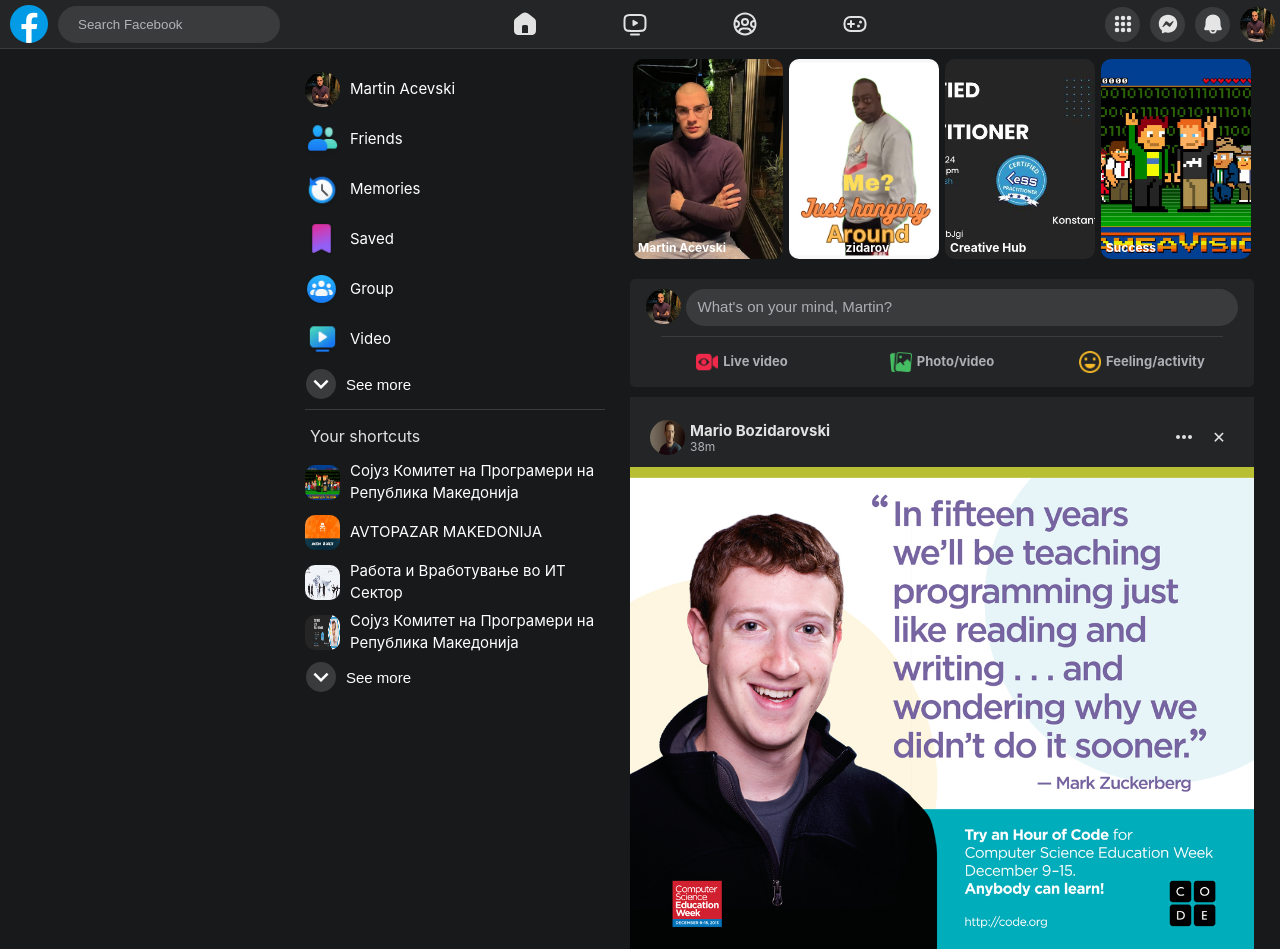
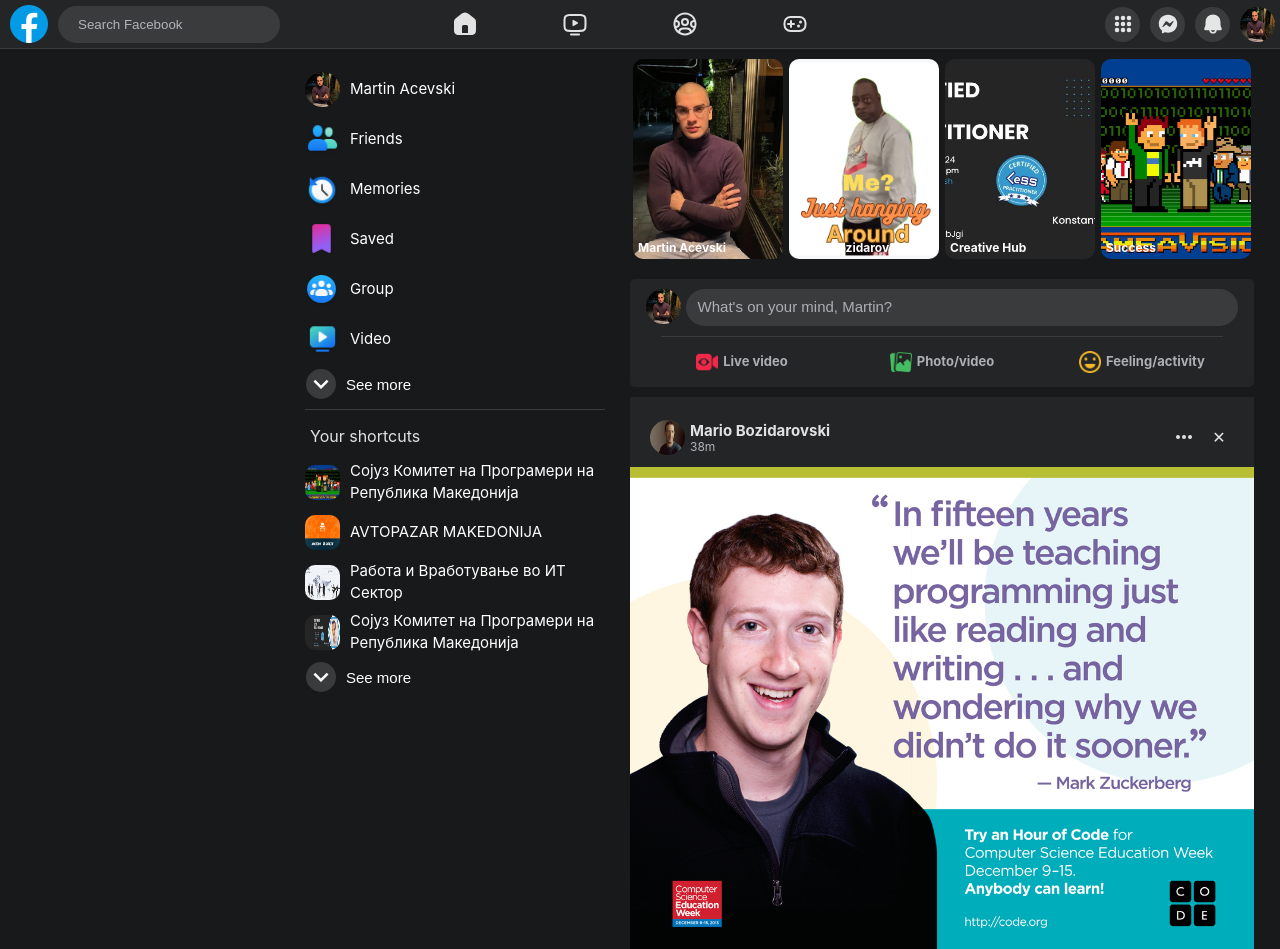
Before and after one commit to martinacev/facebook-homepage, a React (Vite) app: page / in a window 1280 px wide. Built offline with nearby package versions, Linux system fonts and the light colour scheme.

Commit message:
Update Header.module.css

```diff
--- a/src/components/header/Header.module.css
+++ b/src/components/header/Header.module.css
@@ -36,6 +36,7 @@
 	display: flex;
 	align-items: center;
 	justify-content: center;
+	padding-right: 120px;
 }
 
 .wrap {
```
